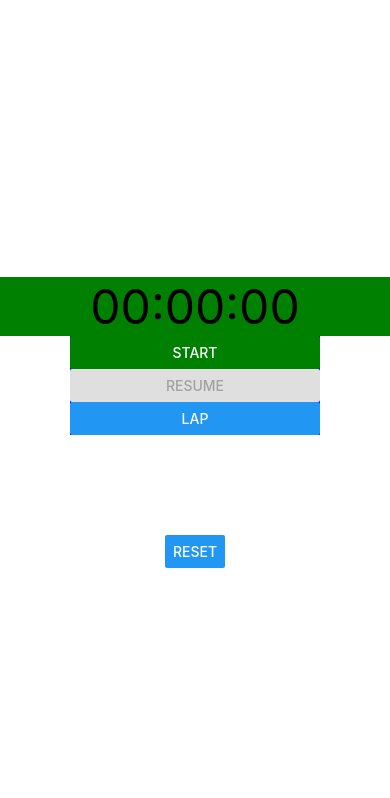
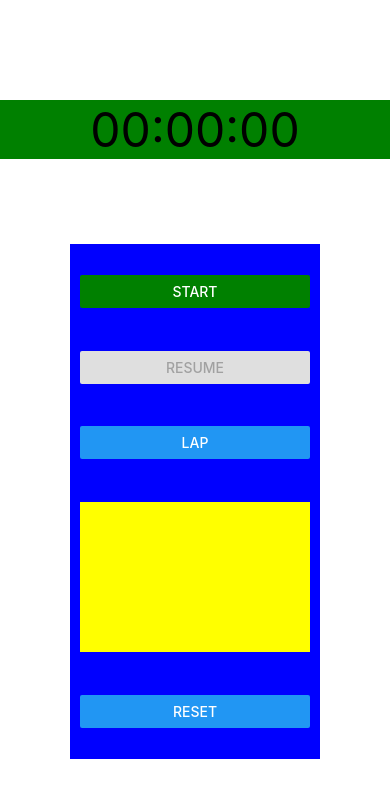
Before and after one commit to Shopify/eng-intern-assessment-react-native, a React Native app: screen / in a window 390 px wide. Shown: the top 798 px of the page. Built offline with nearby package versions, Linux system fonts and the light colour scheme.

Commit message:
:lipstick: style(stopwatch): prevent buttons from jumping
fixed the sizing of the stopwatch, lap times, and the buttons; preventing the jarring jump when adding laps

```diff
--- a/src/StopWatch.tsx
+++ b/src/StopWatch.tsx
@@ -24,29 +24,38 @@ export default function StopWatch() {
     const [laps, setLaps] = useState<[Date, Date][]>([]);
     let styles = StyleSheet.create({
         lapList: {
-            maxHeight: 100,
-            height: 100,
-            flexGrow: 0,
+            maxHeight: 150,
+            alignContent: "center",
             backgroundColor: "red",
+            flex: 2,
             display: laps.length > 0 ? "flex" : "none"
         },
         spacer: {
             width: "100%",
-            height: 100,
+            maxHeight: 150,
+            height: 150,
+            flex: 2,
+            flexGrow:1,
+            flexShrink:0,
+            backgroundColor: "yellow",
+            display: laps.length < 1 ? "flex" : "none"
         },
         counter: {
             fontSize: 48,
             textAlign: "center",
             width: "100%",
-            flexGrow: 0,
+            marginTop: 100,
             backgroundColor: "green"
         },
         buttonGroup: {
             width: 250,
             flexDirection: "column",
-            justifyContent: "space-evenly",
-            flexGrow: 0,
-            backgroundColor: "blue"
+            justifyContent: "space-around",
+            backgroundColor: "blue",
+            padding: 10,
+            margin: 85,
+            flex: 1,
+            flexShrink:0,
         }
     });
     const startClock = () => {
@@ -107,7 +116,6 @@ export default function StopWatch() {
     return (
         <>
             <Text style={styles.counter}>{elapsedTimeStringFromDates(clock, toClock)}</Text>
-            <View>
             <View style={styles.buttonGroup}>
                 <StopWatchButton
                     text={clock === null ? "Start" : "Stop"}
@@ -121,17 +129,17 @@ export default function StopWatch() {
                     onClick={stopwatchId ? pauseClock : resumeClock}
                 />
                 <StopWatchButton onClick={addLap} text="Lap"/>
-                </View>
-            </View>
                 <View style={styles.spacer}/>
                 <FlatList ref={flatList}
                           centerContent={true}
                           style={styles.lapList}
                           data={laps}
+                          contentContainerStyle={{alignItems: "center", flexGrow: 1}}
                           renderItem={renderLap}
                           keyExtractor={(_, index) => (Math.random() * index).toString(12)}
                           testID="lap-list"/>
                 <StopWatchButton onClick={resetClock} text="Reset"/>
+            </View>
         </>
     );
 }
```
Also changed, not shown: src/StopWatchButton.tsx (+6 -1 lines). Lines whose indentation alone changed are shown as unchanged.
